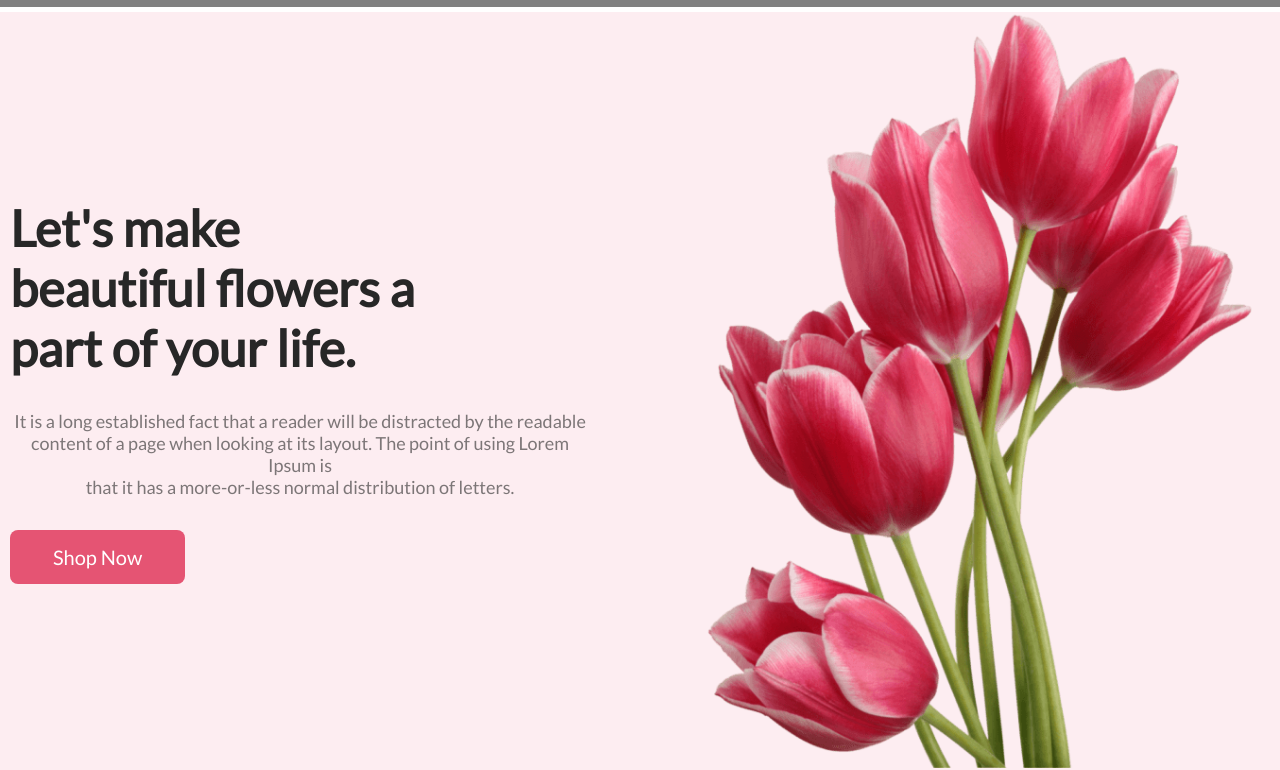
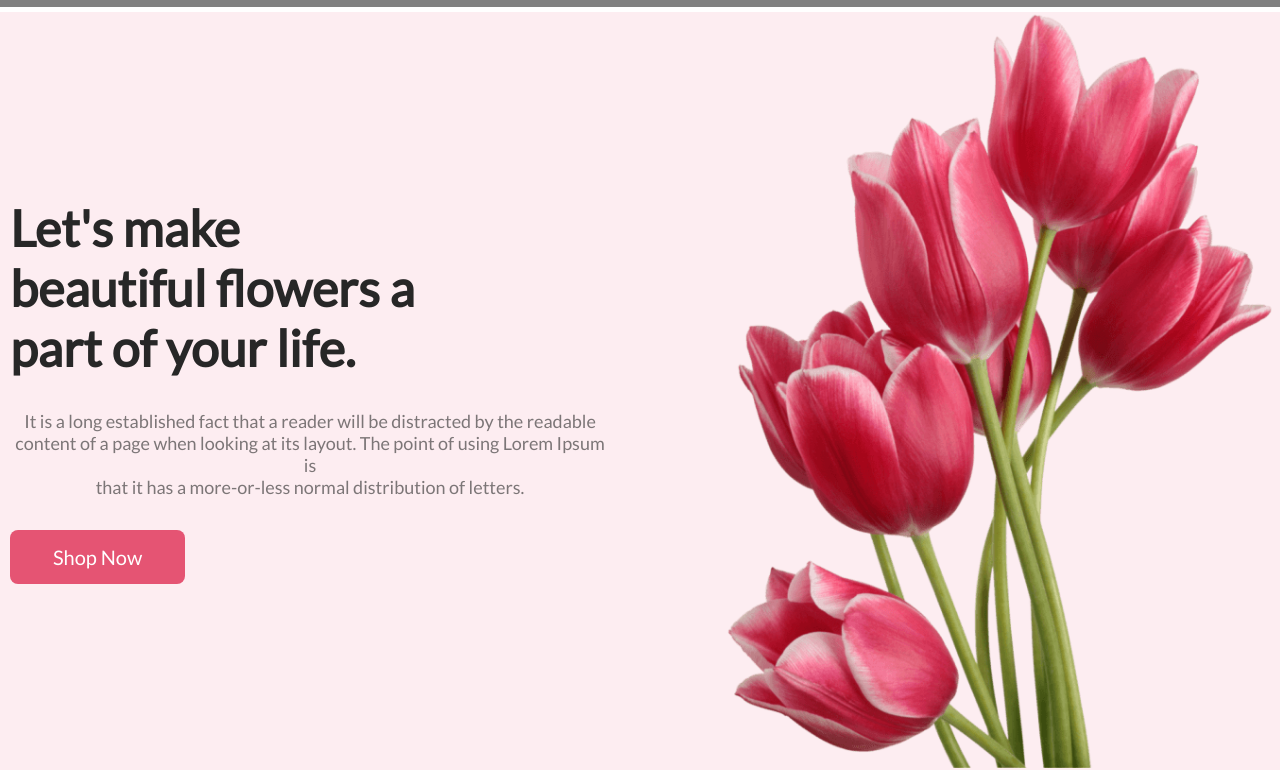
Before and after one commit to swadeb-pzero/online-flower-shop, a plain HTML site: page index.html in a window 1280 px wide. Shown: the part 70-840 px from the top of the page. Drawn offline with Linux system fonts and the light colour scheme.

Commit message:
conclution some issue

```diff
--- a/styles/style.css
+++ b/styles/style.css
@@ -37,6 +37,8 @@
   margin-top: 5px;
 }
 .banner-container {
+  width:1300px ;
+  margin: auto;
   display: flex;
   align-items: center;
   justify-content: center;
```
